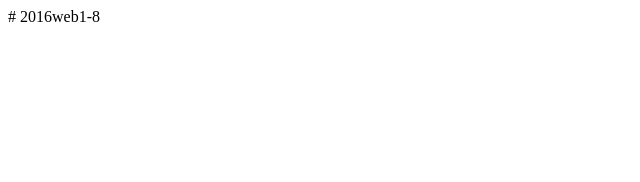
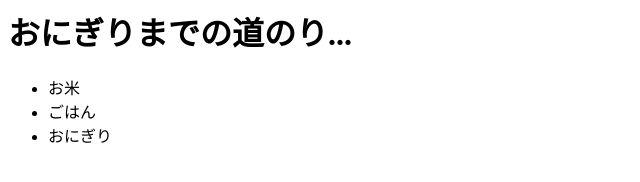
Before and after one commit to babon0425/2016web1-8, a plain HTML site: page index.html in a window 1280 px wide. Shown: the whole page, without its empty margins (0-640 px from the left). Drawn offline with Linux system fonts and the light colour scheme.

Commit message:
Update index.html

```diff
--- a/index.html
+++ b/index.html
@@ -1 +1,18 @@
-# 2016web1-8
+<DOCTYPE html>
+  <html lang="ja">
+    <head>
+      <meta charset="UTF-8">
+      <link rel="stylesheet" type="text/css" href="css/default.css">
+      <link rel="reset" type="text/css" href="css/reset.css">
+      <title>おにぎり</title>
+    </head>
+    <body>
+      <h1>おにぎりまでの道のり...</h1>
+      <ul class="breadcrumbs">
+        <li>お米</li>
+        <li>ごはん</li>
+        <li>おにぎり</li>
+      </ul>
+    </body>
+  </html>
+</DOCTYPE>
```
